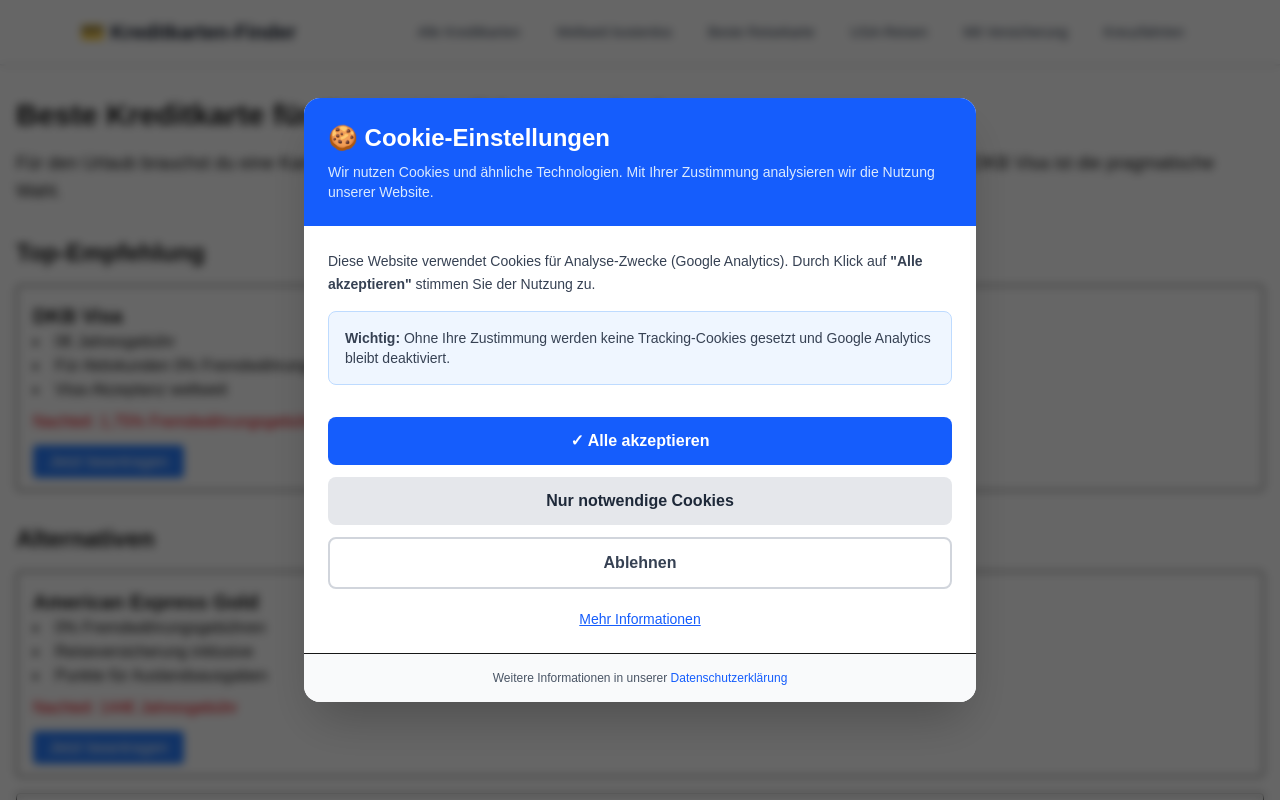
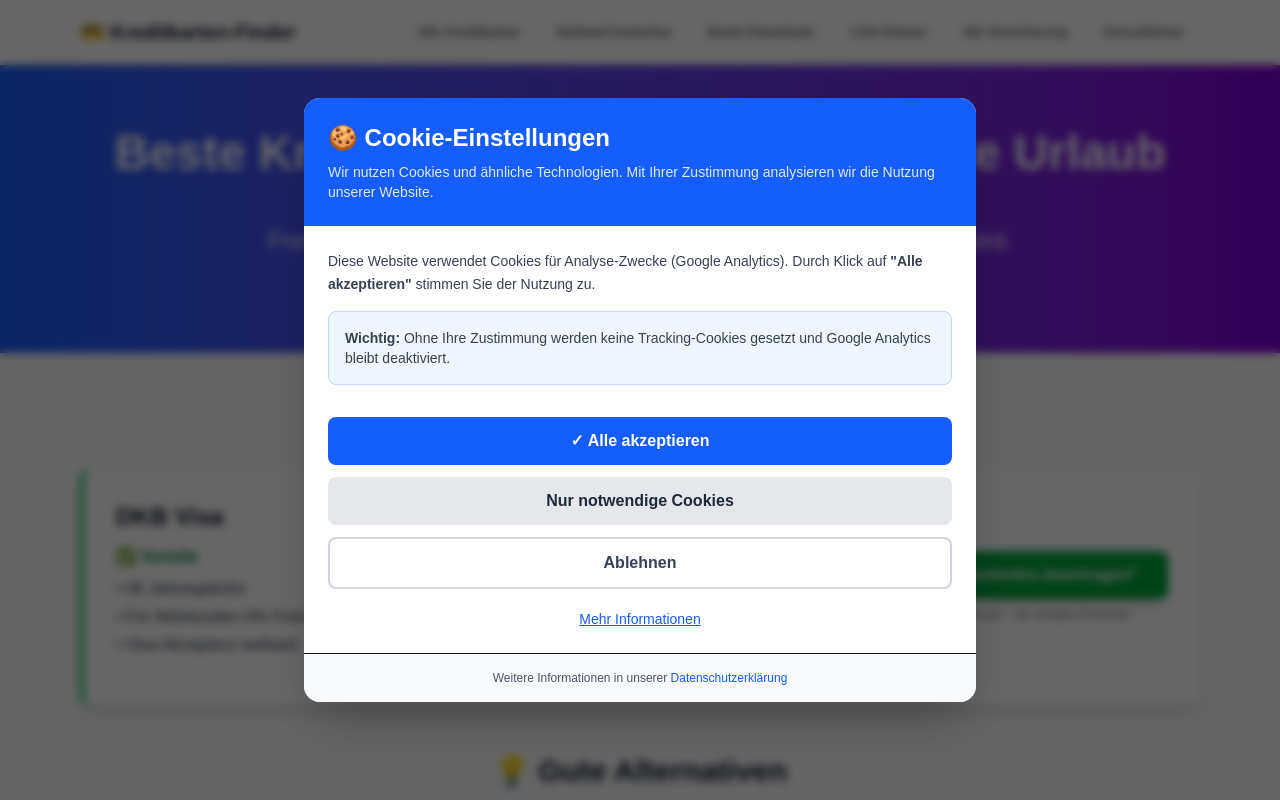
Before and after one commit to ckaes24/kreditkarten-vergleich, a Next.js app: page /beste-kreditkarte-urlaub in a window 1280 px wide. Shown: the top 800 px of the page. Built offline with nearby package versions, Linux system fonts and the light colour scheme.

Commit message:
Improve SEO page design and add legal disclaimers

```diff
--- a/components/SEOPageTemplate.tsx
+++ b/components/SEOPageTemplate.tsx
@@ -35,125 +35,214 @@ export default function SEOPageTemplate({
   const allCards = [topRecommendation, ...alternatives];
 
   return (
-    <div className="container mx-auto px-4 py-8">
-      <h1 className="text-3xl font-bold mb-4">Beste Kreditkarte für {keyword}</h1>
-      <p className="text-lg mb-8">{intro}</p>
+    <div className="min-h-screen bg-gray-50">
+      {/* Hero Section */}
+      <div className="bg-gradient-to-r from-blue-600 to-purple-700 text-white py-16">
+        <div className="container mx-auto px-4 text-center">
+          <h1 className="text-4xl md:text-5xl font-bold mb-4">
+            Beste Kreditkarte für {keyword}
+          </h1>
+          <p className="text-xl md:text-2xl max-w-3xl mx-auto opacity-90">
+            {intro}
+          </p>
+        </div>
+      </div>
 
-      <section className="mb-8">
-        <h2 className="text-2xl font-semibold mb-4">Top-Empfehlung</h2>
-        <div className="border p-4 rounded">
-          <h3 className="text-xl font-bold">{topRecommendation.name}</h3>
-          <ul className="list-disc list-inside mb-2">
+      <div className="container mx-auto px-4 py-12 max-w-6xl">
+        {/* Top Recommendation */}
+        <section className="mb-12">
+          <h2 className="text-3xl font-bold text-gray-900 mb-8 text-center">
+            🏆 Unsere Top-Empfehlung
+          </h2>
+          <div className="bg-white rounded-xl shadow-lg p-8 border-l-4 border-green-500">
+            <div className="flex flex-col md:flex-row items-start md:items-center gap-6">
+              <div className="flex-1">
+                <h3 className="text-2xl font-bold text-gray-900 mb-3">
+                  {topRecommendation.name}
+                </h3>
+                <div className="grid md:grid-cols-2 gap-4 mb-4">
+                  <div>
+                    <h4 className="font-semibold text-green-700 mb-2">✅ Vorteile</h4>
+                    <ul className="space-y-1">
                       {topRecommendation.pros.slice(0, 3).map((pro, i) => (
-              <li key={i}>{pro}</li>
+                        <li key={i} className="text-gray-700">• {pro}</li>
                       ))}
                     </ul>
-          <p className="text-red-600 mb-4">Nachteil: {topRecommendation.cons[0]}</p>
+                  </div>
+                  <div>
+                    <h4 className="font-semibold text-red-700 mb-2">⚠️ Nachteile</h4>
+                    <ul className="space-y-1">
+                      {topRecommendation.cons.slice(0, 2).map((con, i) => (
+                        <li key={i} className="text-gray-700">• {con}</li>
+                      ))}
+                    </ul>
+                  </div>
+                </div>
+              </div>
+              <div className="text-center">
                 <a
                   href={topRecommendation.affiliateLink}
-            className="bg-blue-500 text-white px-4 py-2 rounded"
+                  className="inline-block bg-green-600 hover:bg-green-700 text-white font-bold py-3 px-8 rounded-lg shadow-lg transition duration-300"
                   target="_blank"
                   rel="noopener noreferrer"
                 >
-            Jetzt beantragen
+                  Jetzt kostenlos beantragen*
                 </a>
+                <p className="text-xs text-gray-500 mt-2">
+                  * Affiliate-Link – wir erhalten Provision
+                </p>
+              </div>
+            </div>
           </div>
         </section>
 
-      <section className="mb-8">
-        <h2 className="text-2xl font-semibold mb-4">Alternativen</h2>
+        {/* Alternatives */}
+        <section className="mb-12">
+          <h2 className="text-3xl font-bold text-gray-900 mb-8 text-center">
+            💡 Gute Alternativen
+          </h2>
+          <div className="grid md:grid-cols-2 gap-6">
             {alternatives.map((card, i) => (
-          <div key={i} className="border p-4 rounded mb-4">
-            <h3 className="text-xl font-bold">{card.name}</h3>
-            <ul className="list-disc list-inside mb-2">
-              {card.pros.slice(0, 3).map((pro, j) => (
-                <li key={j}>{pro}</li>
+              <div key={i} className="bg-white rounded-xl shadow-md p-6 border border-gray-200">
+                <h3 className="text-xl font-bold text-gray-900 mb-3">{card.name}</h3>
+                <div className="mb-4">
+                  <h4 className="font-semibold text-green-700 mb-2">Vorteile</h4>
+                  <ul className="space-y-1 mb-3">
+                    {card.pros.slice(0, 2).map((pro, j) => (
+                      <li key={j} className="text-gray-700 text-sm">• {pro}</li>
                     ))}
                   </ul>
-            <p className="text-red-600 mb-4">Nachteil: {card.cons[0]}</p>
+                  <h4 className="font-semibold text-red-700 mb-2">Nachteile</h4>
+                  <ul className="space-y-1">
+                    {card.cons.slice(0, 1).map((con, j) => (
+                      <li key={j} className="text-gray-700 text-sm">• {con}</li>
+                    ))}
+                  </ul>
+                </div>
                 <a
                   href={card.affiliateLink}
-              className="bg-blue-500 text-white px-4 py-2 rounded"
+                  className="inline-block bg-blue-600 hover:bg-blue-700 text-white font-semibold py-2 px-6 rounded-lg w-full text-center transition duration-300"
                   target="_blank"
                   rel="noopener noreferrer"
                 >
-              Jetzt beantragen
+                  Vergleichen & Beantragen*
                 </a>
               </div>
             ))}
+          </div>
         </section>
 
-      <section className="mb-8">
-        <h2 className="text-2xl font-semibold mb-4">Vergleichstabelle</h2>
-        <table className="table-auto border-collapse border border-gray-300 w-full">
-          <thead>
+        {/* Comparison Table */}
+        <section className="mb-12">
+          <h2 className="text-3xl font-bold text-gray-900 mb-8 text-center">
+            📊 Detaillierter Vergleich
+          </h2>
+          <div className="bg-white rounded-xl shadow-lg overflow-hidden">
+            <div className="overflow-x-auto">
+              <table className="w-full">
+                <thead className="bg-gray-50">
                   <tr>
-              <th className="border border-gray-300 px-4 py-2">Karte</th>
-              <th className="border border-gray-300 px-4 py-2">Vorteile</th>
-              <th className="border border-gray-300 px-4 py-2">Nachteile</th>
-              <th className="border border-gray-300 px-4 py-2">Link</th>
+                    <th className="px-6 py-4 text-left font-bold text-gray-900">Kreditkarte</th>
+                    <th className="px-6 py-4 text-left font-bold text-gray-900">Vorteile</th>
+                    <th className="px-6 py-4 text-left font-bold text-gray-900">Nachteile</th>
+                    <th className="px-6 py-4 text-center font-bold text-gray-900">Aktion</th>
                   </tr>
                 </thead>
                 <tbody>
                   {allCards.map((card, i) => (
-              <tr key={i}>
-                <td className="border border-gray-300 px-4 py-2">{card.name}</td>
-                <td className="border border-gray-300 px-4 py-2">
-                  <ul className="list-disc list-inside">
+                    <tr key={i} className="border-t border-gray-200">
+                      <td className="px-6 py-4 font-semibold text-gray-900">{card.name}</td>
+                      <td className="px-6 py-4">
+                        <ul className="text-sm text-gray-700">
                           {card.pros.map((pro, j) => (
-                      <li key={j}>{pro}</li>
+                            <li key={j}>• {pro}</li>
                           ))}
                         </ul>
                       </td>
-                <td className="border border-gray-300 px-4 py-2">
-                  <ul className="list-disc list-inside">
+                      <td className="px-6 py-4">
+                        <ul className="text-sm text-gray-700">
                           {card.cons.map((con, j) => (
-                      <li key={j}>{con}</li>
+                            <li key={j}>• {con}</li>
                           ))}
                         </ul>
                       </td>
-                <td className="border border-gray-300 px-4 py-2">
+                      <td className="px-6 py-4 text-center">
                         <a
                           href={card.affiliateLink}
-                    className="text-blue-500"
+                          className="inline-block bg-orange-500 hover:bg-orange-600 text-white font-semibold py-2 px-4 rounded transition duration-300"
                           target="_blank"
                           rel="noopener noreferrer"
                         >
-                    Beantragen
+                          Beantragen*
                         </a>
                       </td>
                     </tr>
                   ))}
                 </tbody>
               </table>
+            </div>
+          </div>
         </section>
 
-      <section className="mb-8">
-        <h2 className="text-2xl font-semibold mb-4">Häufige Fragen</h2>
+        {/* FAQ */}
+        <section className="mb-12">
+          <h2 className="text-3xl font-bold text-gray-900 mb-8 text-center">
+            ❓ Häufige Fragen
+          </h2>
+          <div className="space-y-6">
             {faq.map((item, i) => (
-          <div key={i} className="mb-4">
-            <h3 className="text-lg font-bold">{item.question}</h3>
-            <p>{item.answer}</p>
+              <div key={i} className="bg-white rounded-lg shadow-md p-6">
+                <h3 className="text-lg font-bold text-gray-900 mb-3">{item.question}</h3>
+                <p className="text-gray-700 leading-relaxed">{item.answer}</p>
               </div>
             ))}
+          </div>
         </section>
 
-      <section className="mb-8">
+        {/* Credit Cards Component */}
+        <section className="mb-12">
+          <h2 className="text-3xl font-bold text-gray-900 mb-8 text-center">
+            🔍 Alle Kreditkarten im Vergleich
+          </h2>
           <CreditCards />
         </section>
 
-      <section>
-        <h2 className="text-2xl font-semibold mb-4">Ähnliche Seiten</h2>
-        <ul className="list-disc list-inside">
+        {/* Related Pages */}
+        <section className="mb-12">
+          <h2 className="text-3xl font-bold text-gray-900 mb-8 text-center">
+            📚 Ähnliche Themen
+          </h2>
+          <div className="grid md:grid-cols-2 lg:grid-cols-3 gap-4">
             {relatedPages.map((page, i) => (
-            <li key={i}>
-              <a href={page.url} className="text-blue-500">
-                {page.title}
+              <a
+                key={i}
+                href={page.url}
+                className="bg-white rounded-lg shadow-md p-6 hover:shadow-lg transition duration-300 block"
+              >
+                <h3 className="font-semibold text-blue-600 hover:text-blue-800">{page.title}</h3>
               </a>
-            </li>
             ))}
-        </ul>
+          </div>
         </section>
+
+        {/* Legal Disclaimer */}
+        <section className="bg-yellow-50 border border-yellow-200 rounded-lg p-6">
+          <h3 className="text-lg font-bold text-yellow-800 mb-3">⚖️ Rechtliche Hinweise</h3>
+          <div className="text-sm text-yellow-700 space-y-2">
+            <p>
+              * Affiliate-Links: Wir erhalten eine Provision für erfolgreiche Vermittlungen.
+              Dies hat keinen Einfluss auf unsere Bewertungen und Empfehlungen.
+            </p>
+            <p>
+              Alle Angaben sind ohne Gewähr. Konditionen können sich ändern.
+              Prüfen Sie die aktuellen Bedingungen direkt bei den Anbietern.
+            </p>
+            <p>
+              Kreditkarten sind mit Risiken verbunden. Beantragen Sie nur, wenn Sie die Rückzahlung sicherstellen können.
+            </p>
+          </div>
+        </section>
+      </div>
     </div>
   );
 }
```
Lines whose indentation alone changed are shown as unchanged.
